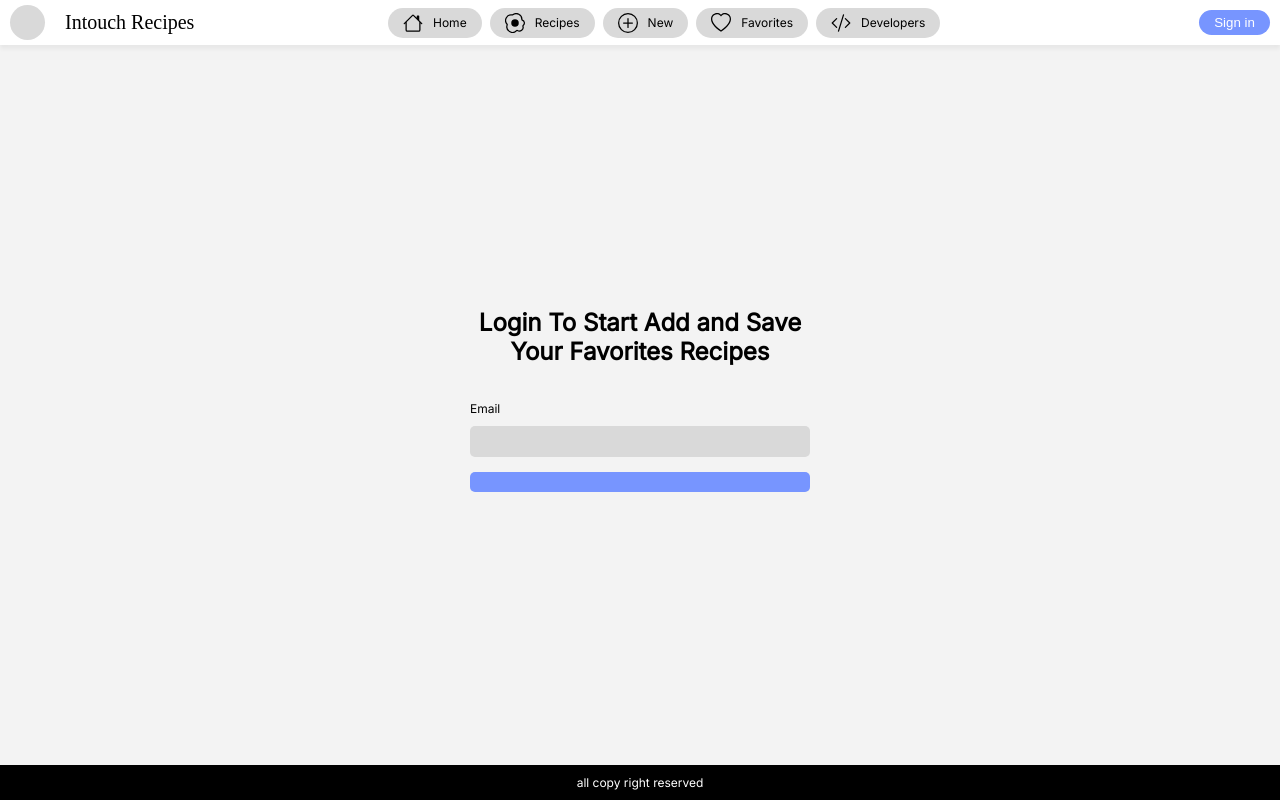
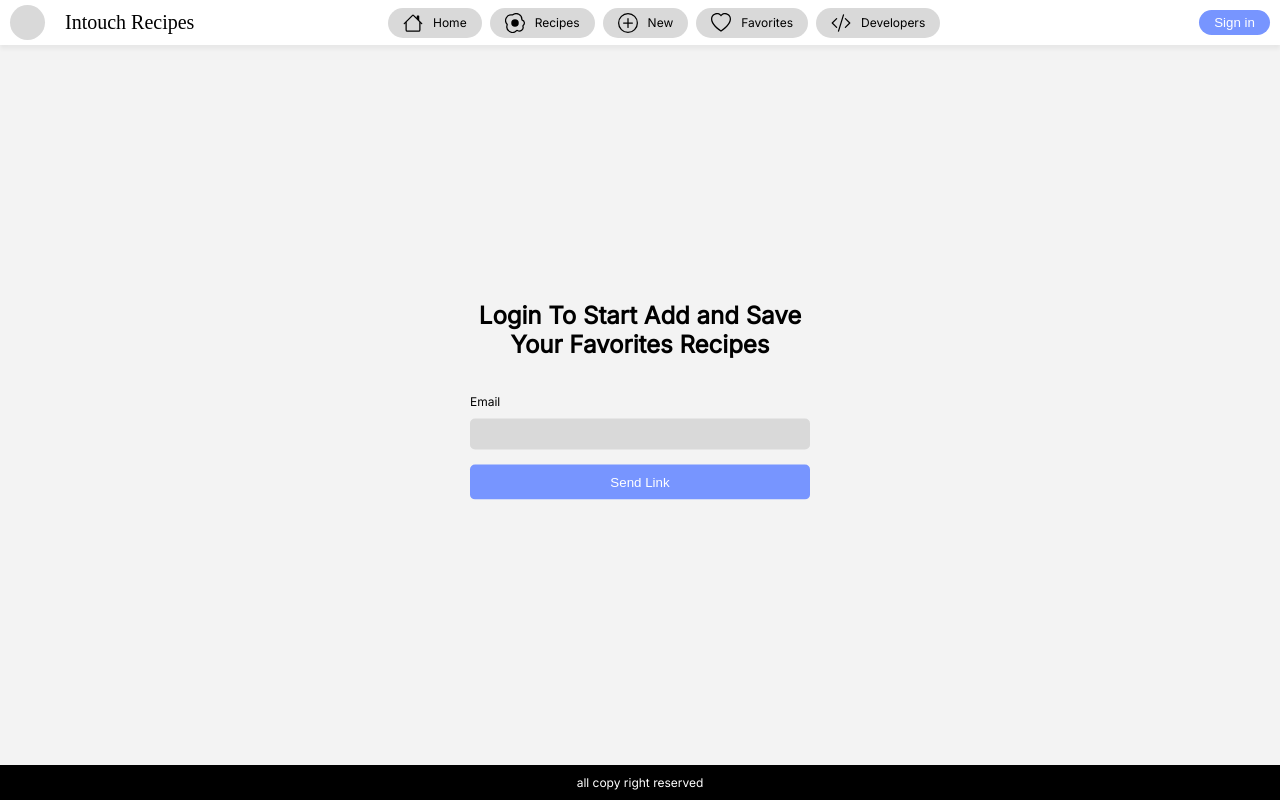
Before and after one commit to ahmed-sudani/recipes, a Next.js app: page /auth/signin in a window 1280 px wide. Built offline with nearby package versions, Linux system fonts and the light colour scheme; no server answers; a web font is replaced by a local one.

Commit message:
replace text with name in button prop

```diff
--- a/pages/auth/signin/index.js
+++ b/pages/auth/signin/index.js
@@ -28,7 +28,7 @@ export default function Signin({ csrfToken }) {
             className={styles.input}
           />
         </div>
-        <Button text="Send Link" />
+        <Button name="Send Link" />
       </form>
     </>
   )
```
